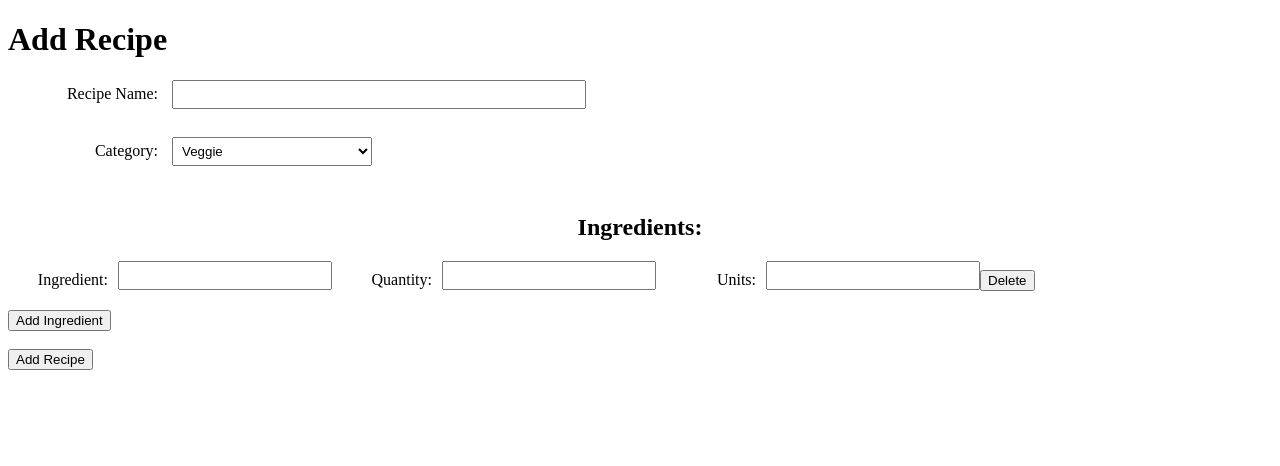
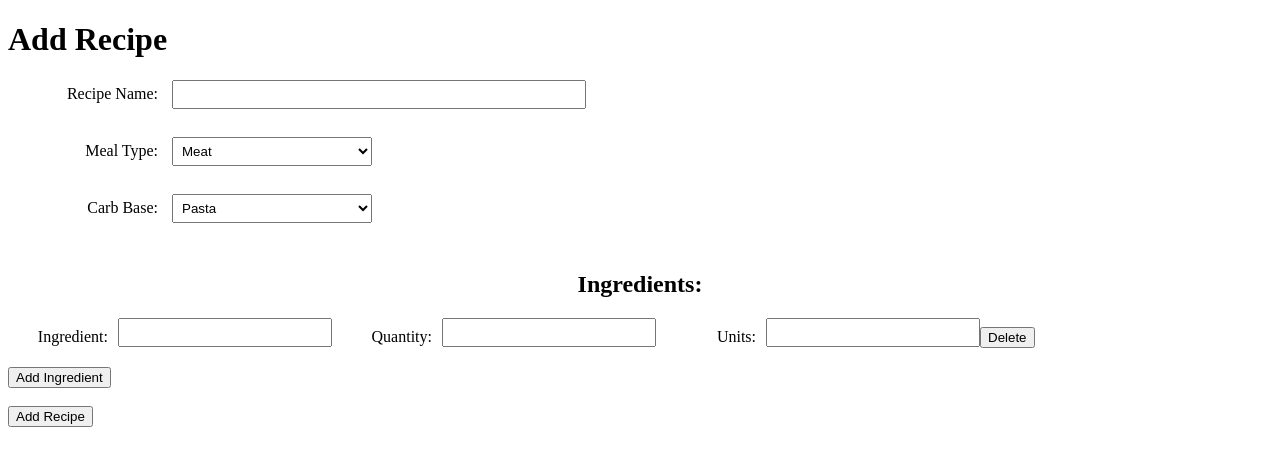
Before and after one commit to seenstevo/recipe_app, a Flask app: page /add_recipe in a window 1280 px wide. Shown: the top 466 px of the page. Run offline with Flask 3, Linux system fonts and the light colour scheme.

Commit message:
working 2 categories

```diff
--- a/flaskr/app.py
+++ b/flaskr/app.py
@@ -34,14 +34,15 @@ def home():
 def add_recipe():
     if request.method == 'POST':
         name = request.form['name']
-        category_name = request.form['category']
+        category1_name = request.form['category1']
+        category2_name = request.form['category2']
         form_dict = {key: request.form.getlist(key) for key in request.form.keys() if key.endswith('[]')}
         ingredients = form_dict.get('ingredient[]')
         quantities = form_dict.get('quantity[]')
         units = form_dict.get('units[]')
 
         # Create recipe object
-        recipe = Recipe(name=name, category=category_name)
+        recipe = Recipe(name = name, category1 = category1_name, category2 = category2_name)
 
         db.session.add(recipe)
 
@@ -151,11 +152,12 @@ def generate_shopping_list():
     recipes = Recipe.query.all()
     while True:
         choices = np.random.choice(recipes, number, replace = False)
-        recipe_categories = [choice.category for choice in choices]
+        recipe_category1 = [choice.category1 for choice in choices]
+        recipe_category2 = [choice.category2 for choice in choices]
         recipe_names = [choice.name for choice in choices]
         recipe_ids = [choice.id for choice in choices]
         # here we ensure that we have chosen from at least 3 categories or if selected recipes is less than 3
-        if (len(set(recipe_categories)) > 2) or number < 3:
+        if (len(set(recipe_category1)) > 1) or (len(set(recipe_category2)) > 1) or (number < 3):
             break
 
     all_ingredients = db.session.query(Item.name, RecipeItem.quantity, Item.unit)\
--- a/flaskr/db_models.py
+++ b/flaskr/db_models.py
@@ -6,7 +6,8 @@ class Recipe(db.Model):
     __tablename__ = 'recipes'
     id = db.Column(db.Integer, primary_key=True, autoincrement=True)
     name = db.Column(db.String(255), nullable=False)
-    category = db.Column(db.String(255), nullable=False)
+    category1 = db.Column(db.String(255), nullable=False)
+    category2 = db.Column(db.String(255), nullable=False)
 
 
 class RecipeItem(db.Model):
--- a/flaskr/static/home_style.css
+++ b/flaskr/static/home_style.css
@@ -1,6 +1,6 @@
 .recipe-boxes {
     display: grid;
-    grid-template-columns: repeat(auto-fit, minmax(300px, 1fr));
+    grid-template-columns: repeat(auto-fit, minmax(250px, 1fr));
     grid-gap: 20px;
   }
 
--- a/flaskr/static/shopping_list_style.css
+++ b/flaskr/static/shopping_list_style.css
@@ -2,7 +2,7 @@
     display: grid;
     grid-gap: 10px;
     float: left;
-    width: 15%;
+    width: 30%;
     background-color: #F7882F;
   }
 
@@ -10,7 +10,7 @@
   .full-recipes {
     display: grid;
     float: left;
-    width: 15%;
+    width: 30%;
     background-color: #6B7A8F;
   }
 
--- a/flaskr/templates/add_recipe.html
+++ b/flaskr/templates/add_recipe.html
@@ -10,13 +10,21 @@
       <label for="name">Recipe Name:</label>
       <input type="text" name="name" required><br><br>
 
-      <label for="category">Category:</label>
-      <select name="category">
-        <option value="Veggie">Veggie</option>
-        <option value="Pasta">Pasta</option>
+      <label for="meat">Meal Type:</label>
+      <select name="category1">
         <option value="Meat">Meat</option>
         <option value="Fish">Fish</option>
         <option value="Legume">Legume</option>
+        <option value="Veggie">Veggie</option>
+      </select><br><br>
+
+      <label for="carb">Carb Base:</label>
+      <select name="category2">
+        <option value="Pasta">Pasta</option>
+        <option value="Rice">Rice</option>
+        <option value="Potato">Potato</option>
+        <option value="Bread">Bread</option>
+        <option value="Side Dish">Side Dish</option>
       </select><br><br>
 
       <h2>Ingredients:</h2>
--- a/flaskr/templates/home.html
+++ b/flaskr/templates/home.html
@@ -5,7 +5,7 @@
     {% for recipe in recipes %}
       <div class="recipe-box">
         <h2>{{ recipe.name }}</h2>
-        <p>Category: {{ recipe.category }}</p>
+        <p>Category: {{ recipe.category1 }}, {{ recipe.category2 }}</p>
         <a href="{{ url_for('edit_recipe', id=recipe.id) }}">Edit</a>
         <form method="POST" action="{{ url_for('delete_recipe', id=recipe.id) }}" onsubmit="return confirm('Are you sure you want to delete this recipe?')">
             <input type="hidden" name="from" value="home">
```
Also changed, not shown: flaskr/db/recipes.db.
